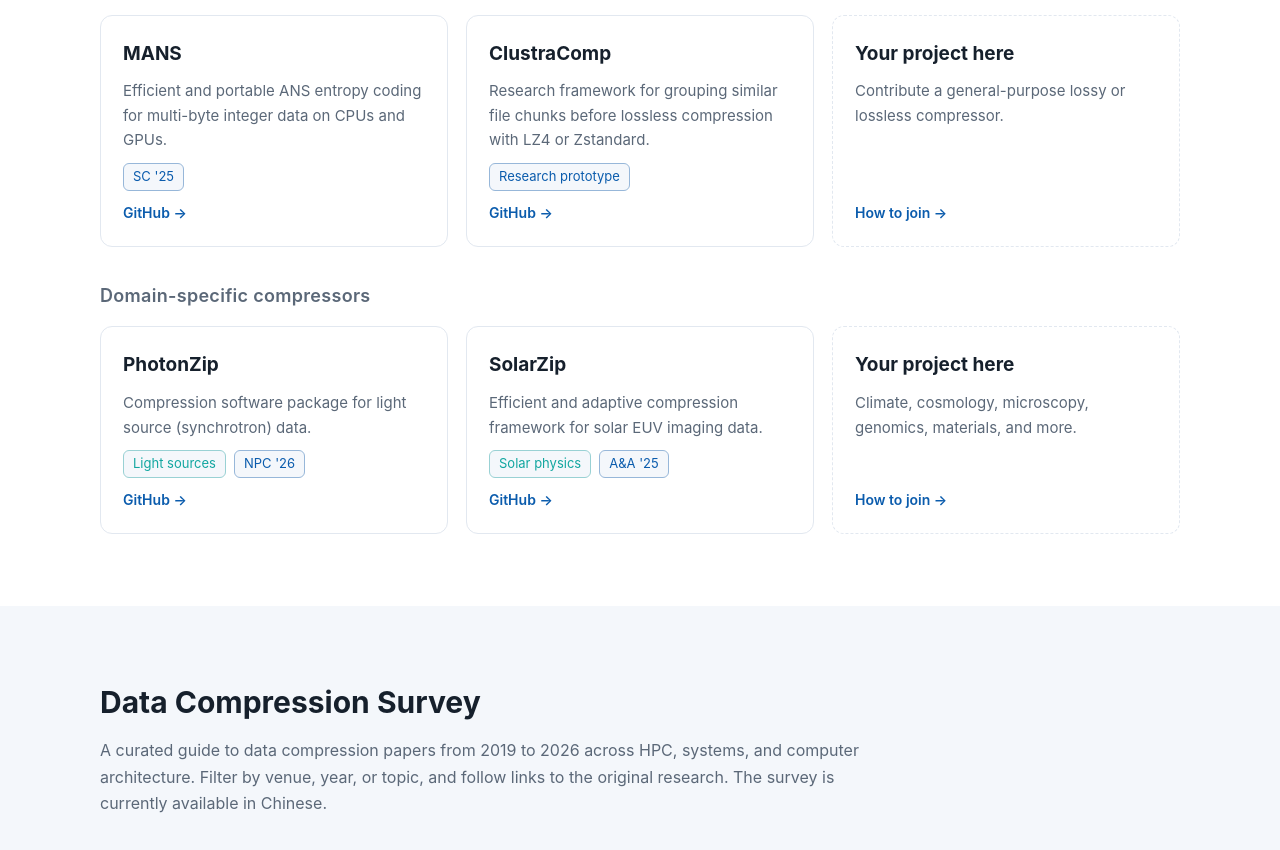
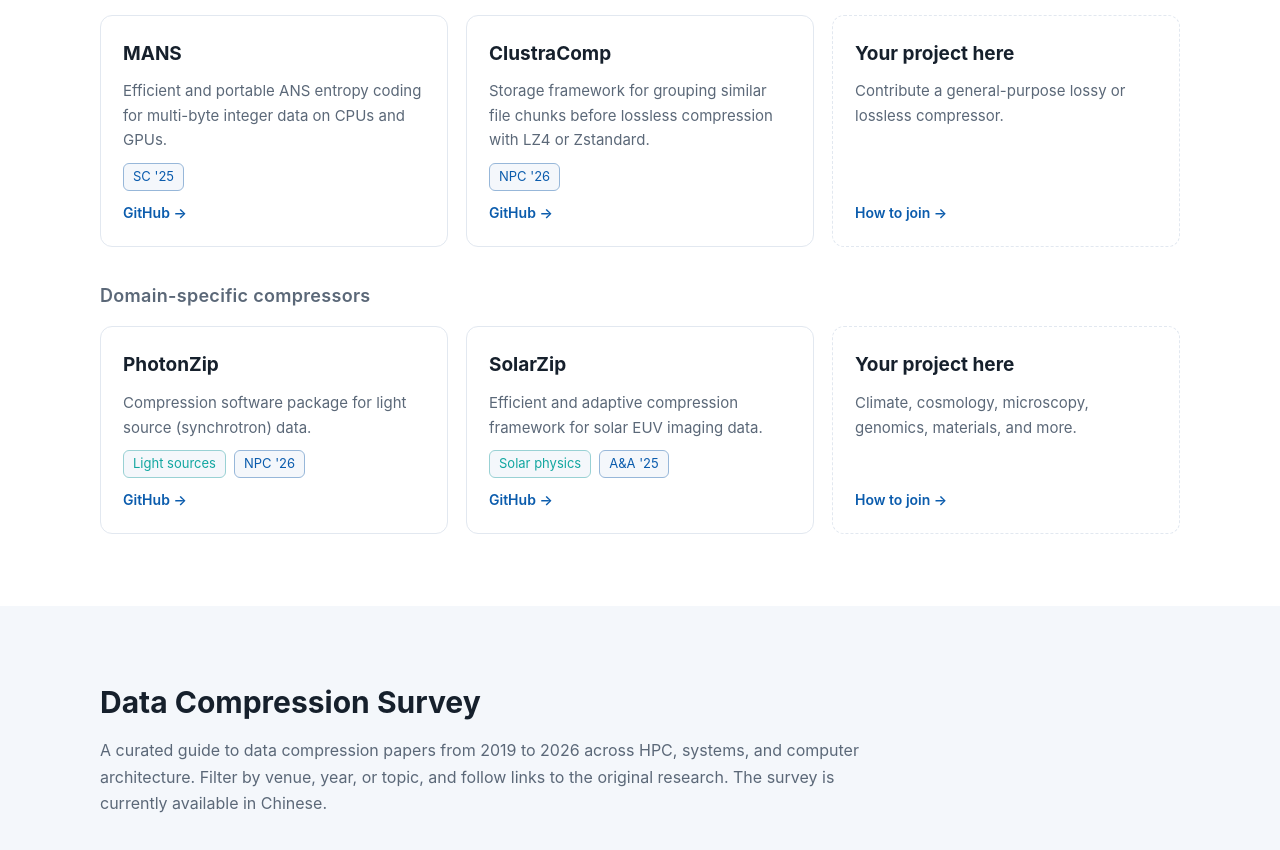
Before and after one commit to opensdc-org/opensdc-org.github.io, a plain HTML site: page index.html in a window 1280 px wide. Shown: the part 1544-2394 px from the top of the page. Drawn offline with Linux system fonts and the light colour scheme.

Commit message:
update ClustraComp's publication

```diff
--- a/index.html
+++ b/index.html
@@ -308,9 +308,9 @@ const PROJECTS = [
     zh:"面向多字节整型数据的高效可移植 ANS 熵编码，支持 CPU 与 GPU。",
     pub:"SC '25", pubUrl:"https://doi.org/10.1145/3712285.3759825" },
   { name:"ClustraComp", group:"general", repo:"https://github.com/opensdc-org/ClustraComp",
-    en:"Research framework for grouping similar file chunks before lossless compression with LZ4 or Zstandard.",
+    en:"Storage framework for grouping similar file chunks before lossless compression with LZ4 or Zstandard.",
     zh:"基于相似文件块分组的无损压缩存储框架，支持 LZ4 和 Zstandard。",
-    pub:"Research prototype", pubZh:"研究原型" },
+    pub:"NPC '26"},
   { name:"PhotonZip", group:"domain", domain:"Light sources", domainZh:"光源", repo:"https://github.com/opensdc-org/PhotonZip",
     en:"Compression software package for light source (synchrotron) data.",
     zh:"面向光源数据的压缩软件包。",
```
